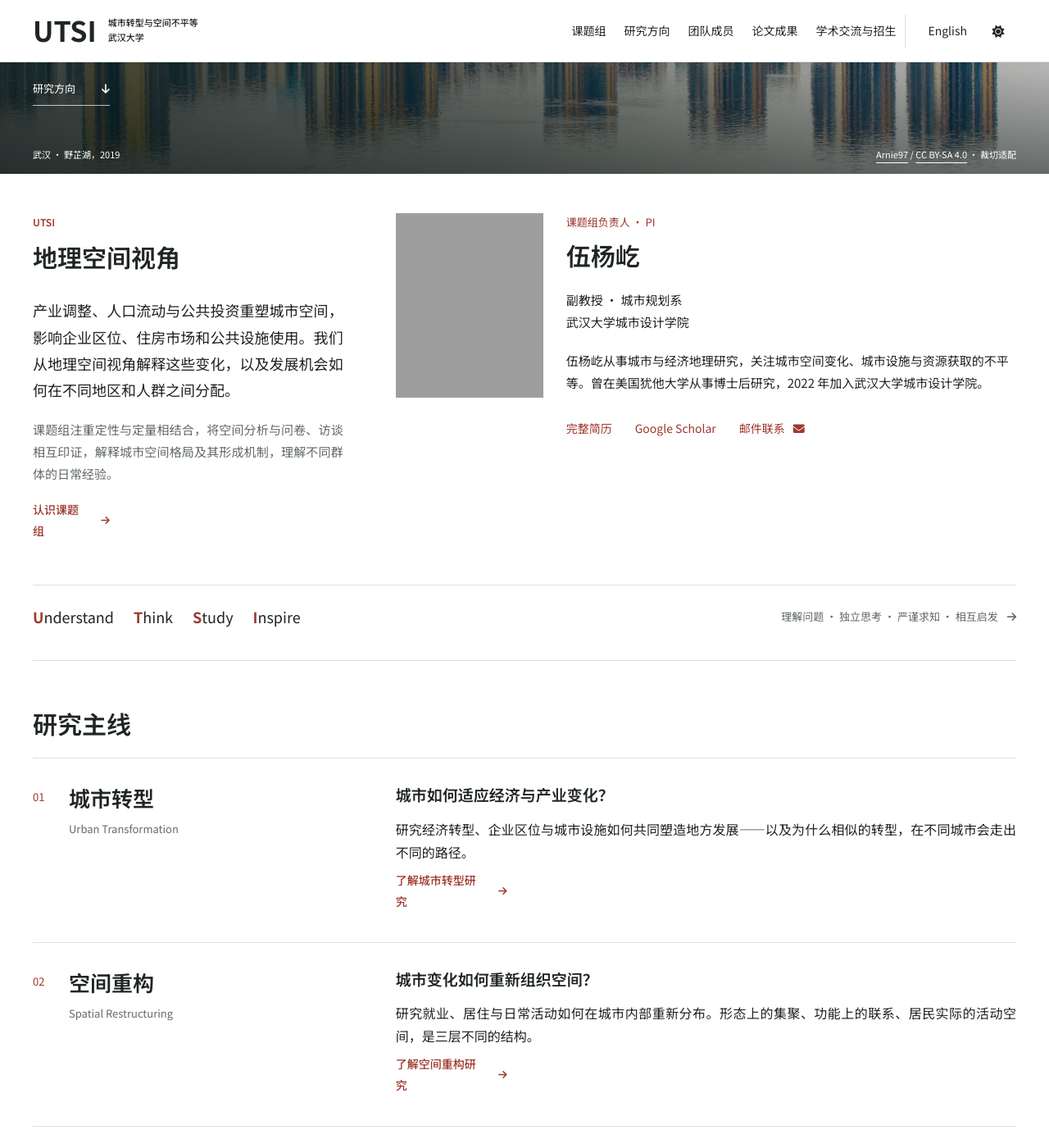
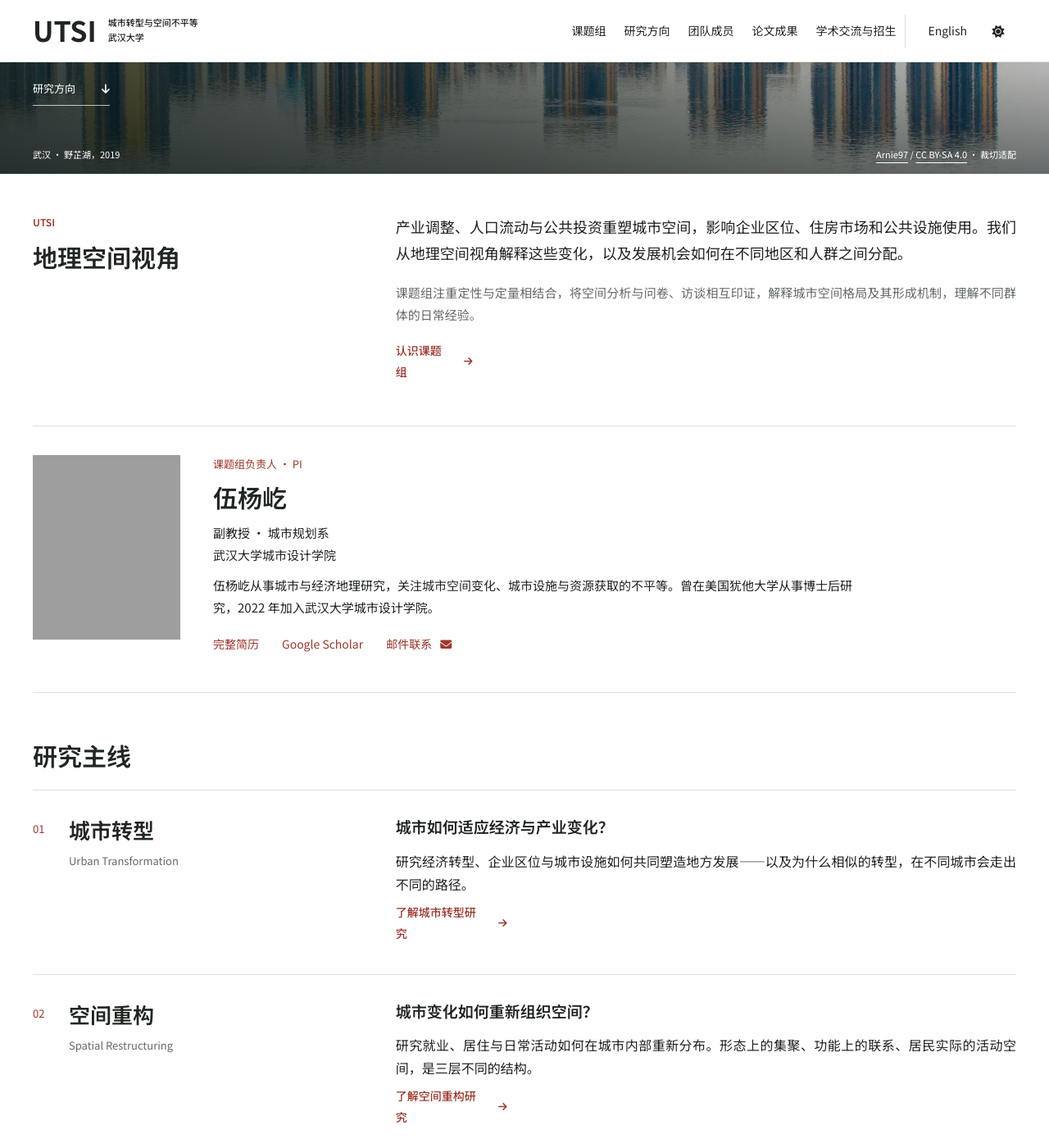
Before and after one commit to Yangyi-Wu/Yangyi-Wu.github.io, a Jekyll site: the page built from _pages/zh-about.md, in a window 1280 px wide and 1400 px high, scrolled down 394 px. Shown: the whole window at 82% size. Built offline with Jekyll 4.4.1, drawn with Linux system fonts in a browser that asks for light colours; some of the changed text lies outside the part shown; grey boxes are pictures that could not be loaded.

Commit message:
Separate homepage introduction and PI layout

```diff
--- a/_includes/home-content.html
+++ b/_includes/home-content.html
@@ -25,13 +25,15 @@
     {% include photo-credit.html photo=site.data.site_visual.home_photo %}
   </header>
   <section class="home-introduction" aria-label="{% if page.lang == 'zh' %}课题组简介{% else %}Group introduction{% endif %}">
+    <div class="home-section-label"><span>UTSI</span><h2>{{ home.perspective_title }}</h2></div>
     <div class="home-introduction-copy">
-      <div class="home-section-label"><span>UTSI</span><h2>{{ home.perspective_title }}</h2></div>
       <p class="home-introduction-lead">{{ home.introduction }}</p>
       <p class="home-approach">{{ home.methods }}</p>
       <a class="text-link" href="{{ language_prefix | append: '/about/' | relative_url }}">{% if page.lang == 'zh' %}认识课题组{% else %}About the group{% endif %} <i class="fa-solid fa-arrow-right" aria-hidden="true"></i></a>
     </div>
-    <section class="home-pi-profile" id="home-pi" aria-labelledby="home-pi-name">
+  </section>
+  <section class="home-section home-profile" aria-labelledby="home-pi-name">
+    <div class="home-pi-profile" id="home-pi">
       <img src="{{ '/images/yangyi-wu-portrait.png' | relative_url }}?v=20260928-2" width="180" height="225" alt="{{ g.pi_name }}" loading="lazy" decoding="async">
       <div class="home-pi-identity">
         <p class="group-eyebrow">{% if page.lang == 'zh' %}课题组负责人 · PI{% else %}Principal investigator{% endif %}</p>
@@ -44,14 +46,8 @@
         <a href="{{ site.author.googlescholar }}">Google Scholar</a>
         <a href="mailto:yangyi.wu@whu.edu.cn">{% if page.lang == 'zh' %}邮件联系{% else %}Email{% endif %} <i class="fa-regular fa-envelope" aria-hidden="true"></i></a>
       </nav>
-    </section>
+    </div>
   </section>
-  <aside class="home-values" aria-label="{% if page.lang == 'zh' %}研究与成长{% else %}Research and growth{% endif %}">
-    <a href="{{ language_prefix | append: '/join/' | relative_url }}#join-values-title">
-      <span class="home-values-words" lang="en">{% for value in site.data.group.research_values %}<span><b>{{ value.word | slice: 0 }}</b>{{ value.word | slice: 1, 99 }}</span>{% endfor %}</span>
-      <span class="home-values-caption">{% if page.lang == 'zh' %}理解问题 · 独立思考 · 严谨求知 · 相互启发{% else %}Research and growth{% endif %} <i class="fa-solid fa-arrow-right" aria-hidden="true"></i></span>
-    </a>
-  </aside>
   <section class="home-section home-research" aria-labelledby="home-research-title">
     <h2 id="home-research-title">{% if page.lang == 'zh' %}研究主线{% else %}Research framework{% endif %}</h2>
     <div class="home-research-areas">
@@ -120,6 +116,12 @@
       <a href="{{ language_prefix | append: '/join/' | relative_url }}">{{ site.data.group.pages.join[page.lang] }} <i class="fa-solid fa-arrow-right" aria-hidden="true"></i></a>
       <a href="mailto:yangyi.wu@whu.edu.cn">yangyi.wu@whu.edu.cn</a>
     </p>
+    <aside class="home-values" aria-label="{% if page.lang == 'zh' %}研究与成长{% else %}Research and growth{% endif %}">
+      <a href="{{ language_prefix | append: '/join/' | relative_url }}#join-values-title">
+        <span class="home-values-words" lang="en">{% for value in site.data.group.research_values %}<span><b>{{ value.word | slice: 0 }}</b>{{ value.word | slice: 1, 99 }}</span>{% endfor %}</span>
+        <span class="home-values-caption">{% if page.lang == 'zh' %}理解问题 · 独立思考 · 严谨求知 · 相互启发{% else %}Research and growth{% endif %} <i class="fa-solid fa-arrow-right" aria-hidden="true"></i></span>
+      </a>
+    </aside>
   </section>
   </div>
 </div>
--- a/_sass/layout/_research-site.scss
+++ b/_sass/layout/_research-site.scss
@@ -101,15 +101,14 @@ a:focus-visible, input:focus-visible, button:focus-visible, select:focus-visible
 .home-hero .group-home-title { color: #fff; font-size: 56px; font-weight: 600; line-height: 1.25; margin: 0 0 20px; max-width: 980px; }
 .group-home-title span { display: block; }
 .home-hero .home-name-expansion { color: #fff; font-size: 16px; line-height: 1.6; margin: -8px 0 20px; max-width: 640px; }
-.home-values { max-width: 1280px; margin: 0 auto; padding: 0 40px 36px; }
-.home-values > a { display: flex; align-items: center; justify-content: space-between; flex-wrap: wrap; gap: 14px 32px; border-top: 1px solid var(--global-border-color); padding-top: 22px; color: var(--global-text-color); text-decoration: none; }
+.home-values { margin: 24px 0 0; }
+.home-values > a { display: block; border-top: 1px solid var(--global-border-color); padding-top: 20px; color: var(--global-text-color); text-decoration: none; }
 .home-values-words { display: flex; flex-wrap: wrap; gap: 10px 24px; font-size: 18px; }
 .home-values-words b { color: var(--global-link-color); }
-.home-values-caption { font-size: 13px; color: var(--global-text-color-light); line-height: 1.8; }
+.home-values-caption { display: block; margin-top: 12px; font-size: 13px; color: var(--global-text-color-light); line-height: 1.8; }
 .home-values-caption i { margin-left: 8px; }
 .home-values > a:hover .home-values-caption { color: var(--global-link-color); }
 @media (max-width: 768px) {
-  .home-values { padding: 0 24px 28px; }
   .home-values-words { display: grid; grid-template-columns: repeat(2, minmax(0, 1fr)); width: 100%; font-size: 17px; }
   .home-hero .home-name-expansion { font-size: 13px; margin: -4px 0 14px; }
 }
@@ -127,8 +126,8 @@ a:focus-visible, input:focus-visible, button:focus-visible, select:focus-visible
 .home-introduction-copy { min-width: 0; }
 .home-introduction-copy .home-introduction-lead { font-size: 18px; line-height: 1.8; margin: 0; }
 .home-introduction-copy .home-approach { font-size: 15px; line-height: 1.8; margin: 18px 0 10px; color: var(--global-text-color-light); }
-.home-pi-profile { display: grid; grid-template-columns: 180px minmax(0,1fr); gap: 16px 28px; min-width: 0; scroll-margin-top: 110px; }
-.home-pi-profile > img { display: block; width: 180px; height: 225px; object-fit: cover; margin: 0; grid-row: 1 / span 3; }
+.home-pi-profile { display: grid; grid-template-columns: 180px minmax(0,1fr); gap: 10px 40px; align-content: start; min-width: 0; max-width: 1000px; scroll-margin-top: 110px; }
+.home-pi-profile > img { display: block; width: 180px; height: 225px; object-fit: cover; margin: 0; grid-row: 1 / span 4; }
 .home-pi-profile .group-eyebrow { color: var(--global-link-color); margin: 0 0 10px; }
 .home-pi-profile h2 { font-size: 30px; line-height: 1.3; margin: 0; }
 .home-pi-profile .home-pi-role { grid-column: 2; font-size: 15px; line-height: 1.8; margin: 0; }
@@ -141,8 +140,9 @@ a:focus-visible, input:focus-visible, button:focus-visible, select:focus-visible
 .home-section-heading h2 { font-size: 32px; margin: 0; }
 .page__content .home-section-heading > a { font-size: 14px; white-space: nowrap; display: inline-flex; min-height: 44px; gap: 12px; align-items: center; text-decoration: none; }
 .page__content .home-section-heading > a:hover { text-decoration: underline; }
-.home-selected, .home-research, .home-content > .home-bottom-grid { position: relative; border-top: 0; }
-.home-selected::before, .home-research::before, .home-bottom-grid::before { content: ""; position: absolute; top: 0; left: 40px; right: 40px; border-top: 1px solid var(--global-border-color); }
+.home-profile, .home-selected, .home-research, .home-content > .home-bottom-grid { position: relative; border-top: 0; }
+.home-profile::before, .home-selected::before, .home-research::before, .home-bottom-grid::before { content: ""; position: absolute; top: 0; left: 40px; right: 40px; border-top: 1px solid var(--global-border-color); }
+.home-content > .home-profile { padding-top: 36px; padding-bottom: 36px; }
 .home-highlights-grid { display: block; }
 .home-highlight { display: grid; grid-template-columns: minmax(0, 42fr) minmax(0, 58fr); gap: 48px; padding: 32px 0 44px; border-bottom: 1px solid var(--global-border-color); align-items: center; }
 .home-highlight:last-child { border: 0; padding-bottom: 0; }
@@ -346,8 +346,6 @@ a:focus-visible, input:focus-visible, button:focus-visible, select:focus-visible
   .home-highlight { gap: 40px; }
   .home-highlight h3 { font-size: 26px; }
   .home-introduction, .home-research-areas section { column-gap: 40px; }
-  .home-pi-profile { grid-template-columns: 140px minmax(0,1fr); gap: 16px 24px; }
-  .home-pi-profile > img { width: 140px; height: 175px; }
 }
 @media (max-width: 767px) {
   .masthead__inner-wrap { padding: 10px 24px; }
@@ -376,14 +374,14 @@ a:focus-visible, input:focus-visible, button:focus-visible, select:focus-visible
   .home-section-label h2 { font-size: 26px; margin: 0; }
   .home-introduction-copy { display: block; }
   .home-introduction-copy .home-introduction-lead { font-size: 17px; margin-bottom: 22px; }
-  .home-pi-profile { margin-top: 28px; padding-top: 28px; border-top: 1px solid var(--global-border-color); grid-template-columns: 110px minmax(0,1fr); gap: 16px 20px; }
+  .home-pi-profile { grid-template-columns: 110px minmax(0,1fr); gap: 16px 20px; }
   .home-pi-profile > img { width: 110px; height: auto; aspect-ratio: 4 / 5; grid-row: 1; }
   .home-pi-profile h2 { font-size: 25px; }
   .home-pi-profile .home-pi-role { font-size: 13px; }
   .home-pi-identity { align-self: center; }
   .home-pi-profile .group-eyebrow { font-size: 11px; }
   .home-pi-profile .home-pi-role, .home-pi-profile .home-pi-bio, .home-pi-links { grid-column: 1 / -1; }
-  .home-selected::before, .home-research::before, .home-bottom-grid::before { left: 24px; right: 24px; }
+  .home-profile::before, .home-selected::before, .home-research::before, .home-bottom-grid::before { left: 24px; right: 24px; }
   .home-content > .home-section { padding: 36px 24px; }
   .home-section-heading h2, .home-research > h2 { font-size: 27px; }
   .page__content .home-section-heading > a { font-size: 13px; gap: 8px; }
--- a/scripts/verify-site.rb
+++ b/scripts/verify-site.rb
@@ -260,7 +260,10 @@ role_labels = {
   check(page.at_css(".home-pi a")["href"] == "#home-pi", "Hero identity must link to the PI profile")
   check(pi_profile.css(".home-pi-links a").map { |a| a["href"] } == ["#{prefix}/cv/", YAML.safe_load_file("_config.yml", aliases: true).fetch("author").fetch("googlescholar"), "mailto:yangyi.wu@whu.edu.cn"], "Incomplete homepage PI links")
   section_order = page.css(".home-content > section, .home-content > .home-bottom-grid").map { |section| section["class"].split.last }
-  check(section_order == %w[home-introduction home-research home-selected home-section], "Homepage must introduce the framework before its research highlights")
+  check(section_order == %w[home-introduction home-profile home-research home-selected home-section], "Homepage must separate the group introduction and PI profile before research")
+  check(page.css(".home-introduction > .home-section-label, .home-introduction > .home-introduction-copy").length == 2, "Introduction title and copy must be separate columns")
+  check(page.at_css(".home-profile #home-pi") && page.css(".home-introduction #home-pi").empty?, "PI profile must have its own section")
+  check(page.css(".home-values").length == 1 && page.at_css(".home-contact .home-values a")["href"] == "#{prefix}/join/#join-values-title", "Research values must sit with students and collaboration")
   check(page.at_css("#home-research-title").text == (language == "zh" ? "研究主线" : "Research framework"), "Wrong framework heading")
   check(page.at_css("#home-highlights-title").text == (language == "zh" ? "研究亮点" : "Research highlights"), "Wrong highlights heading")
   admissions = YAML.safe_load_file("_data/group.yml").fetch("admissions").find { |cohort| cohort.fetch("year") == "2027" }
```
